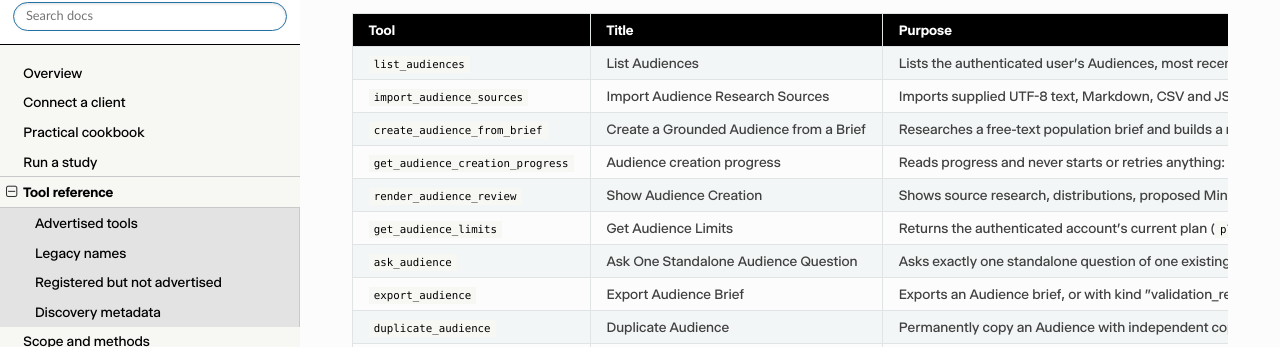
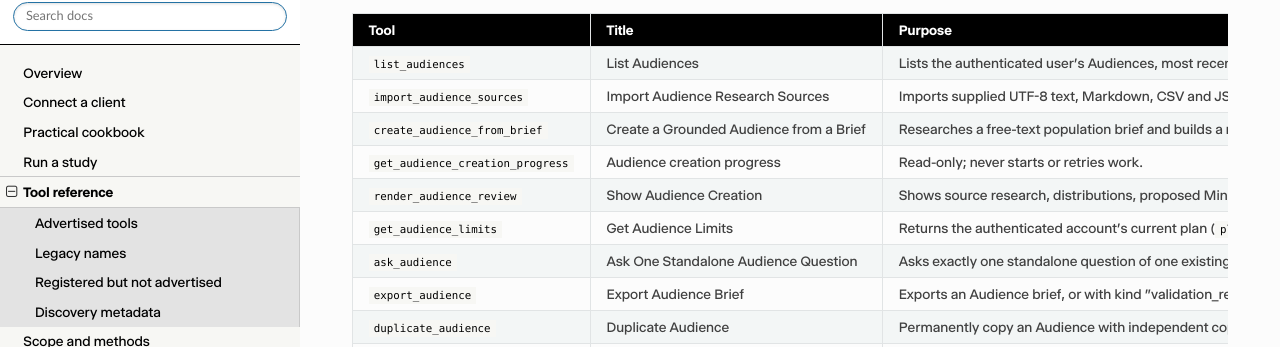
Before and after one commit to minds-ai-co/minds-mcp, an MkDocs documentation site: the page built from reference/tools.md, in a window 1280 px wide and 900 px high, scrolled down 363 px. Shown: the part 106-453 px from the top of the window. Built offline with MkDocs 1.6.1, drawn with Linux system fonts in a browser that asks for light colours; nearby versions of some CDN libraries.

Commit message:
docs: sync MCP surface from production

```diff
--- a/reference/tools.md
+++ b/reference/tools.md
@@ -18,7 +18,7 @@ replace stored data. Inspect the schema and confirmation requirements before cal
 | `list_audiences` | List Audiences | Lists the authenticated user's Audiences, most recently updated first, one page at a time (limit, default 20, and offset; nextOffset continues), with Mind counts, sharing state, and links. | read-only | sparks:read |
 | `import_audience_sources` | Import Audience Research Sources | Imports supplied UTF-8 text, Markdown, CSV and JSON research files into account-owned storage. | writes | sparks:write |
 | `create_audience_from_brief` | Create a Grounded Audience from a Brief | Researches a free-text population brief and builds a new Audience of Minds with explicit profiles and exact segment allocation. | writes | sparks:write |
-| `get_audience_creation_progress` | Audience creation progress | Reads progress and never starts or retries anything: an Audience creation by operationId, with its members’ training; or an existing Audience by audienceId, with its member training and background research, or with recalibrationId one recalibration’s status, retained result or terminal error. | read-only | sparks:read |
+| `get_audience_creation_progress` | Audience creation progress | Read-only; never starts or retries work. | read-only | sparks:read |
 | `render_audience_review` | Show Audience Creation | Shows source research, distributions, proposed Minds, the draft and training for one or more Audience operations, display only: the user confirms or asks for changes in chat. | read-only | sparks:read |
 | `get_audience_limits` | Get Audience Limits | Returns the authenticated account's current plan (`planName`, as the app names it), its Audience size allowance (per-Audience cap including any team or contract allowance, `customSizeMax`, per-mode ceilings) and the synthetic responses left, read live; it supersedes limits stated elsewhere. | read-only | sparks:read |
 | `ask_audience` | Ask One Standalone Audience Question | Asks exactly one standalone question of one existing Audience. | destructive | flows:write |
```
Also changed, not shown: README.md (+1 -1 lines), reference/workflow.md (+1 -1 lines), 1 other file.
